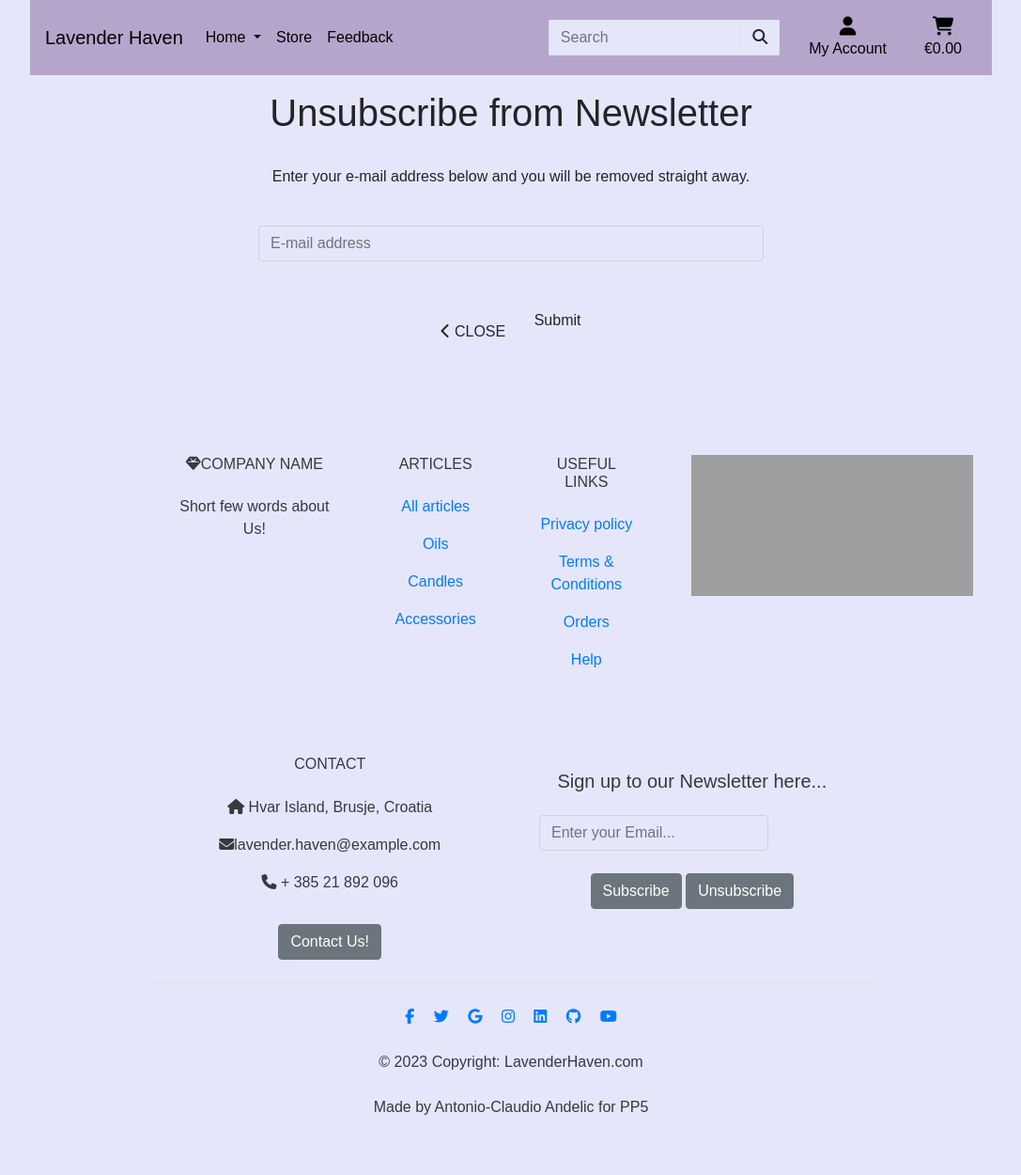
After one commit to Balkaneros91/Lavender-Haven-PP5, a Django app: page /contacts/unsubscribe/ in a window 1280 px wide. The commit adds this page. Shown: the whole page at 94% size, without its empty margins (96-1183 px from the left). Run offline with Django 3.2, Linux system fonts and the light colour scheme; some libraries are stand-ins or nearby versions; some web fonts are replaced; grey boxes are pictures that could not be loaded.

Commit message:
Add view, url and template for unsubscribe

```diff
--- /dev/null
+++ b/contacts/templates/contacts/unsubscribe.html
@@ -0,0 +1,43 @@
+{% extends "base.html" %}
+{% load static %}
+
+{% block extra_title %}- Unsubscribe{% endblock %}
+
+{% block page_header %}
+<div class="container header-container">
+    <div class="row">
+        <div class="col"></div>
+    </div>
+</div>
+{% endblock %}
+
+{% block content %}
+<!-- Unsubscribe from newsletter form -->
+<div class="container text-center mb-5">
+    <div class="row justify-content-center">
+        <div class="col-10 col-md-8 col-lg-6 p-3">
+            <h1>Unsubscribe from Newsletter</h1>
+            <br>
+            <p>Enter your e-mail address below and you will be removed straight away.</p>
+            <form method="POST" action="{% url 'unsubscribe' %}" class="">
+                {% csrf_token %}
+                <div class="form-group">
+                    <label for="email"></label>
+                    <br>
+                    <input class="form-control" type="email" name="email" size="30" placeholder="E-mail address"
+                        required="" id="email">
+                </div>
+                <br>
+                <a href="{% url 'home' %}" class="btn rounded-0 mt-3" aria-label="home page link">
+                    <span class="icon">
+                        <i class="fas fa-chevron-left"></i>
+                    </span>
+                    <span class="text-uppercase">Close</span>
+                </a>
+                <input class="btn metal linear mb-2" type="submit" value="Submit" />
+            </form>
+        </div>
+    </div>
+</div>
+
+{% endblock %}
--- a/contacts/urls.py
+++ b/contacts/urls.py
@@ -5,4 +5,5 @@ from . import views
 urlpatterns = [
     path('contacts/', views.contacts_view, name='contacts'),
     path('newletter/', views.newsletter, name='newsletter'),
+    path('unsubscribe/', views.unsubscribe, name='unsubscribe'),
 ]
--- a/contacts/views.py
+++ b/contacts/views.py
@@ -78,3 +78,29 @@ def newsletter(request):
         messages.error(
             request, "Please enter valid Email address....")
         return redirect(redirect_url)
+
+
+def unsubscribe(request):
+    try:
+        subscribed = Newsletter.objects.values_list('email', flat=True)
+
+        if request.method == 'POST':
+            email = request.POST['email']
+            if email in subscribed:
+                to_remove = Newsletter.objects.get(email=email)
+                to_remove.delete()
+                messages.success(
+                    request,
+                    f"{email} has been removed from our mailing list."
+                )
+            else:
+                messages.error(
+                    request,
+                    "Sorry we couldn't find that email on our mailing list.")
+            return redirect('home')
+    except Exception:
+        messages.error(
+            request, 'Whoops, Houston we have a problem!'
+        )
+        return redirect('home')
+    return render(request, 'contacts/unsubscribe.html')
--- a/templates/includes/footer.html
+++ b/templates/includes/footer.html
@@ -102,7 +102,7 @@
                                         <button type="submit"
                                             class="btn btn-secondary mt-4 mb-4 metal linear newsletter">Subscribe</button>
                                         <a class="btn btn-secondary unsubscribe text-decoration-underline"
-                                            href="#">Unsubscribe</a>
+                                            href="{% url 'unsubscribe' %}">Unsubscribe</a>
                                     </div>
                                 </form>
                             </div>
```
